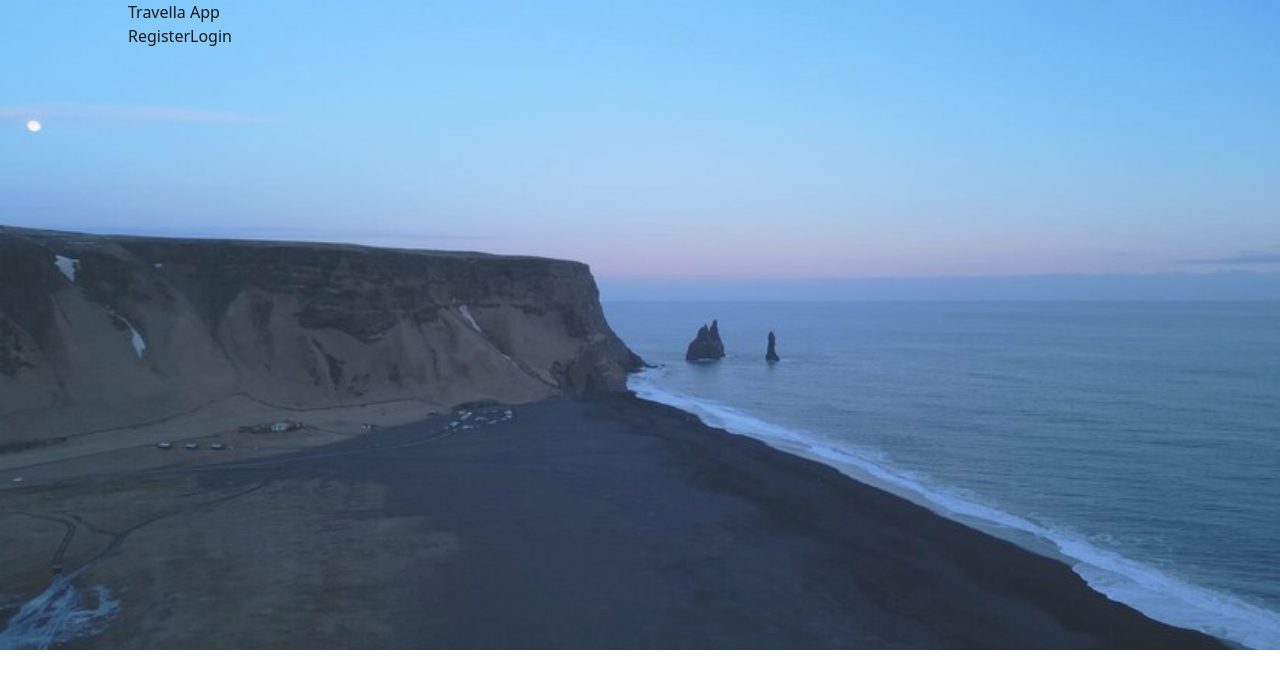
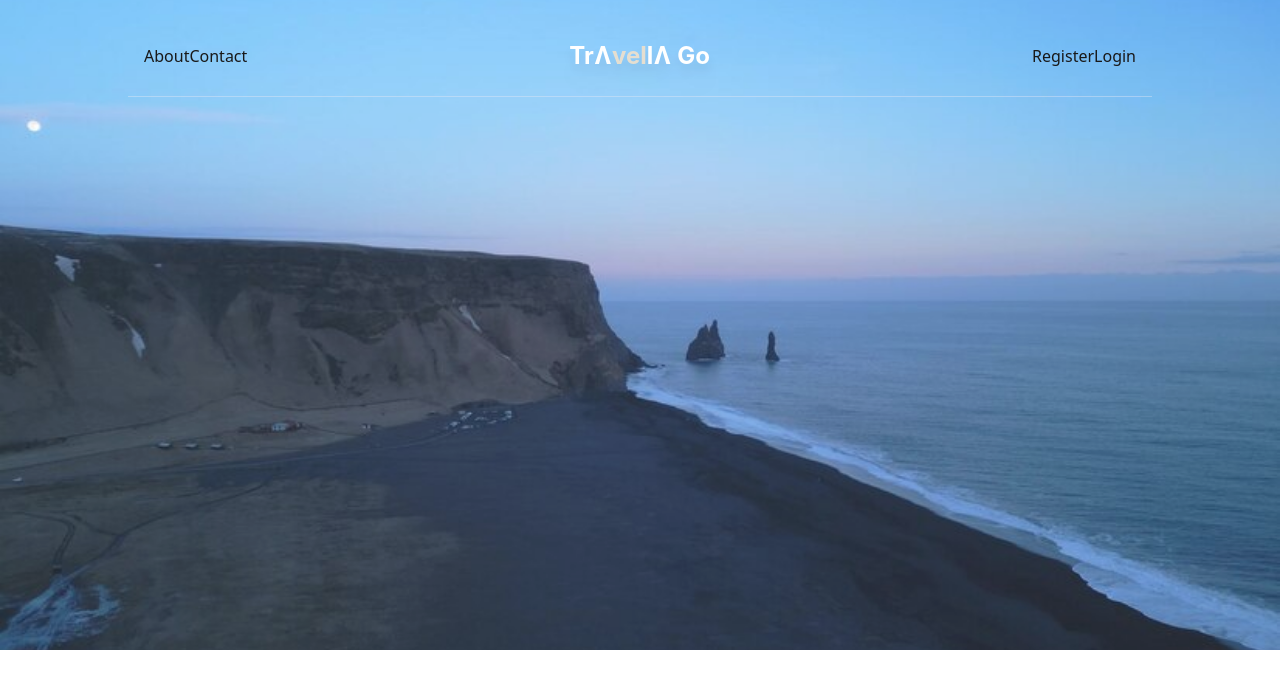
Before and after one commit to farzanapomy/Travella-app, a React (Vite) app in the folder app/: page / in a window 1280 px wide. Shown: the top 688 px of the page. Built offline with nearby package versions, Linux system fonts and the light colour scheme.

Commit message:
nav-change

```diff
--- /dev/null
+++ b/app/src/pages/Components/Logo/Logo.jsx
@@ -0,0 +1,11 @@
+const Logo = () => {
+  return (
+    <div>
+      <h1 className=" mt-10 mb-6 text-2xl font-Inter font-bold  invert drop-shadow-xl">
+        TrɅ<span className="text-black">vel</span>lɅ Go
+      </h1>
+    </div>
+  );
+};
+
+export default Logo;
--- a/app/src/pages/Components/Navbar/Navbar.jsx
+++ b/app/src/pages/Components/Navbar/Navbar.jsx
@@ -1,11 +1,19 @@
+import Logo from "../Logo/Logo";
+
 const Navbar = () => {
   return (
-    <div className="w-full max-w-[1024px]   mx-auto">
-      <div>
-        <h1 className=" ">Travella App</h1>
-        <div>
-          <button>Register</button>
-          <button>Login</button>
+    <div className="w-full max-w-[1024px] border-b border-[#E7E7F2] border-opacity-40  mx-auto">
+      <div className="">
+        <div className="flex justify-between items-center">
+          <div className="mx-4 mt-10 mb-6">
+            <span>About</span>
+            <span>Contact</span>
+          </div>
+          <Logo/>
+          <div className="mx-4 mt-10 mb-6">
+            <button>Register</button>
+            <button>Login</button>
+          </div>
         </div>
       </div>
     </div>
```
